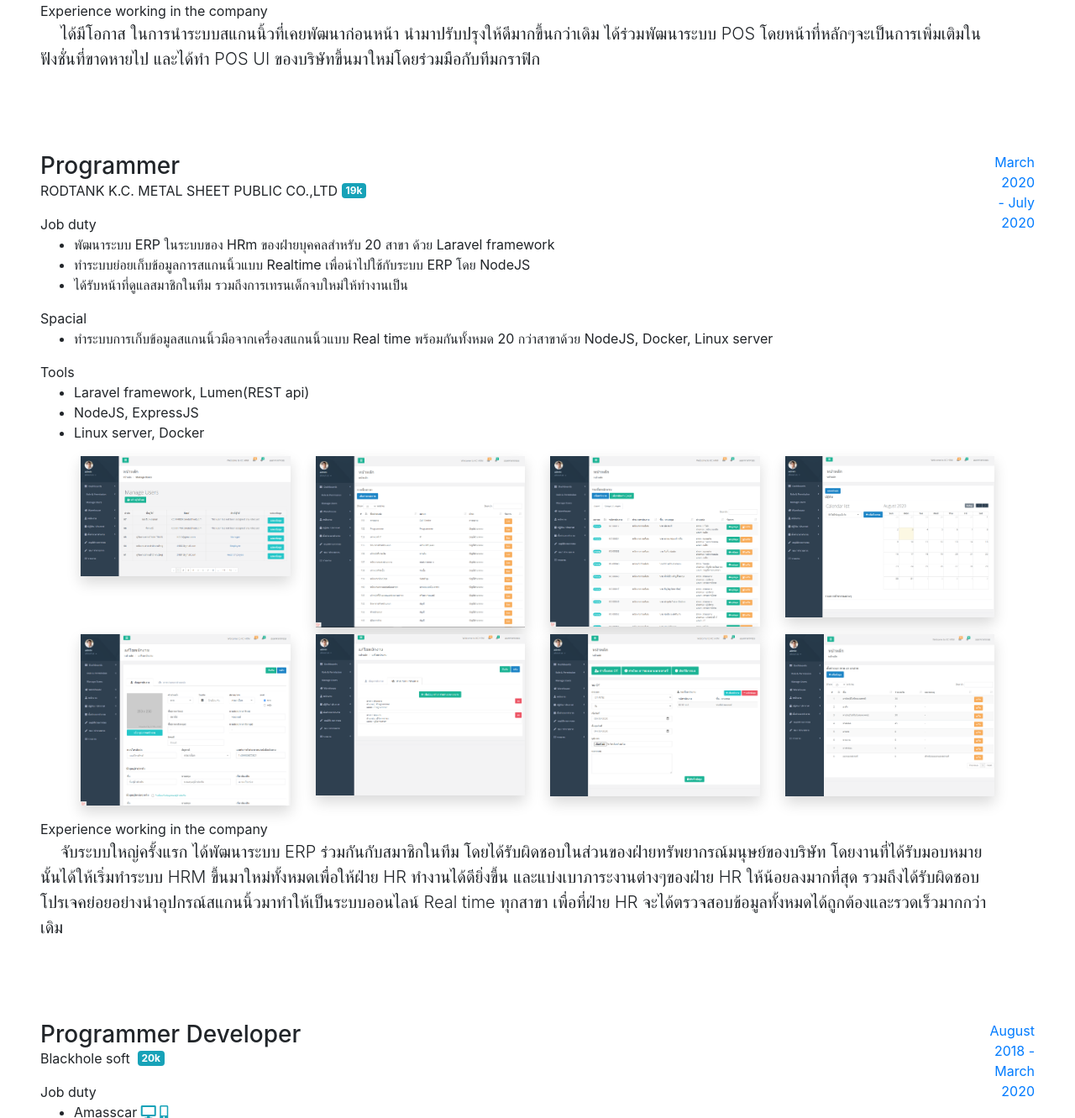
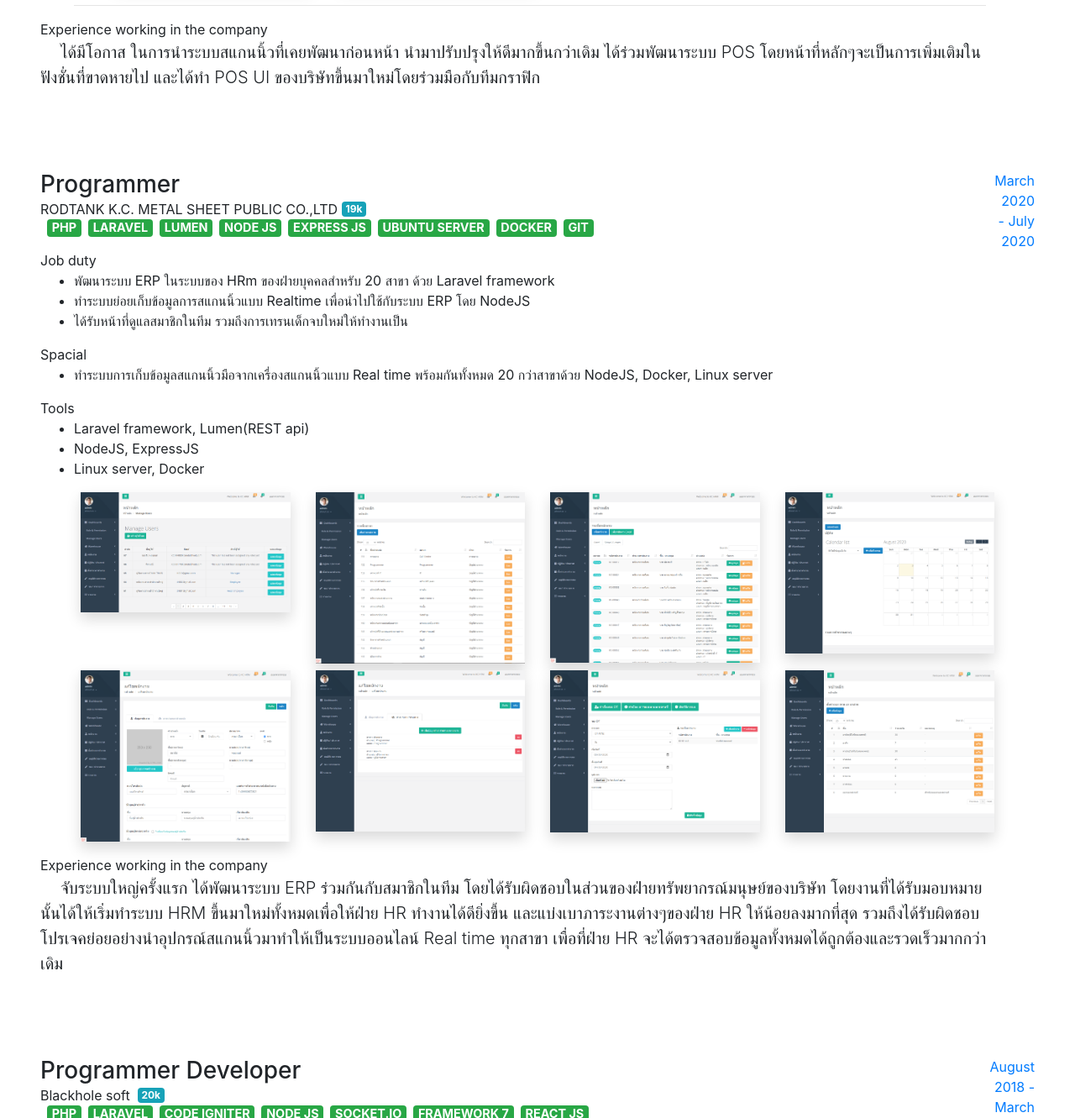
Before and after one commit to rxpoison/rxpoison.github.io, a website with bundled scripts: page index.html in a window 1280 px wide. Shown: the part 2138-3469 px from the top of the page at 84% size. Built offline with nearby package versions, Linux system fonts and the light colour scheme; a web font is replaced by a local one.

Commit message:
update skill job exp

```diff
--- a/index.html
+++ b/index.html
@@ -31,9 +31,12 @@
       backdrop-filter: blur(15px) !important;
     }
 
-    /* .modal-lg {
-      max-width: 1080px !important;
-    } */
+    .bottomheading {
+      text-transform: uppercase;
+      font-weight: 300;
+      font-family: 'Saira Extra Condensed', -apple-system, BlinkMacSystemFont, 'Segoe UI', Roboto, 'Helvetica Neue', Arial, sans-serif, 'Apple Color Emoji', 'Segoe UI Emoji', 'Segoe UI Symbol', 'Noto Color Emoji';
+      font-size: 1.2rem;
+    }
   </style>
 
 </head>
@@ -113,7 +116,8 @@
         <p class="lead mb-5">
           ในเวลาว่างๆนั้น ชอบที่จะเรียนรู้สิ่งใหม่ๆ ชอบที่จะศึกษาอะไรแปลกๆแล้วนำมาแลกเปลี่ยนกันกับทีม
           นิสัยส่วนตัวเป็นคนที่ชอบช่วยเหลือผู้อื่น แต่บางทีก็มักที่จะเข้าไปติดในปัญหานั้นกับผู้อื่นตลอด
-          เป็นคนที่รักสัตว์เอามากๆ โดยเฉพาะแมว <a href="javascript:void(0)" id="show-my-cat" src="./img/project/my cat.jpg">😻</a> และเป็นคนที่รักการเขียนโปรแกรมมากๆ ❤️
+          เป็นคนที่รักสัตว์เอามากๆ โดยเฉพาะแมว <a href="javascript:void(0)" id="show-my-cat"
+            src="./img/project/my cat.jpg">😻</a> และเป็นคนที่รักการเขียนโปรแกรมมากๆ ❤️
         </p>
         <div class="social-icons">
 
@@ -139,8 +143,17 @@
         <div class="resume-item d-flex flex-column flex-md-row justify-content-between mb-5">
           <div class="resume-content">
             <h3 class="mb-0">Programmer Developer</h3>
-            <div class="subheading mb-3 d-flex align-items-center">JND web &nbsp;<span class="badge badge-info">
+            <div class="subheading d-flex align-items-center">JND web &nbsp;<span class="badge badge-info">
                 35k</span></div>
+                <div class="bottomheading mb-3 d-flex align-items-center">
+                  <span class="badge badge-success ml-2">PHP</span>
+                  <span class="badge badge-success ml-2">Laravel</span>
+                  <span class="badge badge-success ml-2">Lumen</span>
+                  <span class="badge badge-success ml-2">Node js</span>
+                  <span class="badge badge-success ml-2">Express js</span>
+                  <span class="badge badge-success ml-2">Electron js</span>
+                  <span class="badge badge-success ml-2">Microsoft Power BI</span>
+                </div>
             <span>Job duty</span>
             <ul>
               <li>
@@ -161,7 +174,8 @@
                 </ul>
                 <ul style="list-style-type: none;">
                   <li>
-                    ระบบ POS สำหรับร้านอาหารที่ต้องการจัดการร้านค้าตัวเอง มีการจัดการโปรโมชั่นเสริม การจัดโต๊ะ การคิดเงิน พัฒนามาใช้กับเครื่อง POS โดยเฉพาะ
+                    ระบบ POS สำหรับร้านอาหารที่ต้องการจัดการร้านค้าตัวเอง มีการจัดการโปรโมชั่นเสริม การจัดโต๊ะ
+                    การคิดเงิน พัฒนามาใช้กับเครื่อง POS โดยเฉพาะ
                   </li>
                 </ul>
                 <div class="w-100 pl-5 my-2">
@@ -183,7 +197,8 @@
               </li>
 
               <li>
-                Softprompt - Time attendance <i class="fas fa-desktop text-info"></i> <i class="fas fa-cash-register text-info"></i>
+                Softprompt - Time attendance <i class="fas fa-desktop text-info"></i> <i
+                  class="fas fa-cash-register text-info"></i>
                 <ul>
                   <span>Tools</span>
                   <ul>
@@ -194,7 +209,9 @@
                 </ul>
                 <ul style="list-style-type: none;">
                   <li>
-                    พัฒนาระบบสแกนนิ้วเพื่อเก็บข้อมูลการเข้าทำงานก่อนเข้าใช้งานบนเครื่อง POS ตามกะงานที่กำหนดไว้ของพนักงานแต่ละคน โดยหน้า Login สามารถ Sync ข้อมูลของพนักงานจาก Cloud มาเก็บไว้ใน เครื่อง POS ได้
+                    พัฒนาระบบสแกนนิ้วเพื่อเก็บข้อมูลการเข้าทำงานก่อนเข้าใช้งานบนเครื่อง POS
+                    ตามกะงานที่กำหนดไว้ของพนักงานแต่ละคน โดยหน้า Login สามารถ Sync ข้อมูลของพนักงานจาก Cloud มาเก็บไว้ใน
+                    เครื่อง POS ได้
                   </li>
                 </ul>
                 <div class="w-100 pl-5 my-2">
@@ -235,7 +252,8 @@
                   </ul>
                 </ul>
                 <ul style="list-style-type: none;">
-                  <li>สร้าง Dataset ใน Power BI ของ Microsoft ในฟังชั่น API Real time โดยใช้ Lumen เป็น REST API ไว้ Sync ข้อมูลของลูกค้าที่ต้องการวิเคราะห์ระบบจาก Cloud server ไปที่ Power BI
+                  <li>สร้าง Dataset ใน Power BI ของ Microsoft ในฟังชั่น API Real time โดยใช้ Lumen เป็น REST API ไว้
+                    Sync ข้อมูลของลูกค้าที่ต้องการวิเคราะห์ระบบจาก Cloud server ไปที่ Power BI
                     หลังจากนั้นเอาข้อมูลมาวิเคราะห์ในเชิง Data mining ต่อ
                   </li>
                 </ul>
@@ -262,8 +280,10 @@
 
             <span>Experience working in the company</span>
             <p class="lead mb-5">
-              <span class="pl-4">ได้มีโอกาส</span> ในการนำระบบสแกนนิ้วที่เคยพัฒนาก่อนหน้า นำมาปรับปรุงให้ดีมากขึ้นกว่าเดิม ได้ร่วมพัฒนาระบบ POS
-              โดยหน้าที่หลักๆจะเป็นการเพิ่มเติมในฟังชั่นที่ขาดหายไป และได้ทำ POS UI ของบริษัทขึ้นมาใหม่โดยร่วมมือกับทีมกราฟิก
+              <span class="pl-4">ได้มีโอกาส</span> ในการนำระบบสแกนนิ้วที่เคยพัฒนาก่อนหน้า
+              นำมาปรับปรุงให้ดีมากขึ้นกว่าเดิม ได้ร่วมพัฒนาระบบ POS
+              โดยหน้าที่หลักๆจะเป็นการเพิ่มเติมในฟังชั่นที่ขาดหายไป และได้ทำ POS UI
+              ของบริษัทขึ้นมาใหม่โดยร่วมมือกับทีมกราฟิก
             </p>
 
           </div>
@@ -276,8 +296,18 @@
         <div class="resume-item d-flex flex-column flex-md-row justify-content-between mb-5">
           <div class="resume-content">
             <h3 class="mb-0">Programmer</h3>
-            <div class="subheading mb-3 d-flex align-items-center">RODTANK K.C. METAL SHEET PUBLIC CO.,LTD&nbsp;<span
+            <div class="subheading d-flex align-items-center">RODTANK K.C. METAL SHEET PUBLIC CO.,LTD&nbsp;<span
                 class="badge badge-info"> 19k</span></div>
+                <div class="bottomheading mb-3 d-flex align-items-center">
+                  <span class="badge badge-success ml-2">PHP</span>
+                  <span class="badge badge-success ml-2">Laravel</span>
+                  <span class="badge badge-success ml-2">Lumen</span>
+                  <span class="badge badge-success ml-2">Node js</span>
+                  <span class="badge badge-success ml-2">Express js</span>
+                  <span class="badge badge-success ml-2">Ubuntu server</span>
+                  <span class="badge badge-success ml-2">Docker</span>
+                  <span class="badge badge-success ml-2">Git</span>
+                </div>
             <span>Job duty</span>
             <ul>
               <li>
@@ -339,9 +369,12 @@
             </div>
             <span>Experience working in the company</span>
             <p class="lead mb-5">
-              <span class="pl-4">จับระบบใหญ่ครั้งแรก</span> ได้พัฒนาระบบ ERP ร่วมกันกับสมาชิกในทีม โดยได้รับผิดชอบในส่วนของฝ่ายทรัพยากรณ์มนุษย์ของบริษัท
-              โดยงานที่ได้รับมอบหมายนั้นได้ให้เริ่มทำระบบ HRM ขึ้นมาใหม่ทั้งหมดเพื่อให้ฝ่าย HR ทำงานได้ดียิ่งขึ้น และแบ่งเบาภาระงานต่างๆของฝ่าย HR ให้น้อยลงมากที่สุด
-              รวมถึงได้รับผิดชอบโปรเจคย่อยอย่างนำอุปกรณ์สแกนนิ้วมาทำให้เป็นระบบออนไลน์ Real time ทุกสาขา เพื่อที่ฝ่าย HR จะได้ตรวจสอบข้อมูลทั้งหมดได้ถูกต้องและรวดเร็วมากกว่าเดิม
+              <span class="pl-4">จับระบบใหญ่ครั้งแรก</span> ได้พัฒนาระบบ ERP ร่วมกันกับสมาชิกในทีม
+              โดยได้รับผิดชอบในส่วนของฝ่ายทรัพยากรณ์มนุษย์ของบริษัท
+              โดยงานที่ได้รับมอบหมายนั้นได้ให้เริ่มทำระบบ HRM ขึ้นมาใหม่ทั้งหมดเพื่อให้ฝ่าย HR ทำงานได้ดียิ่งขึ้น
+              และแบ่งเบาภาระงานต่างๆของฝ่าย HR ให้น้อยลงมากที่สุด
+              รวมถึงได้รับผิดชอบโปรเจคย่อยอย่างนำอุปกรณ์สแกนนิ้วมาทำให้เป็นระบบออนไลน์ Real time ทุกสาขา เพื่อที่ฝ่าย HR
+              จะได้ตรวจสอบข้อมูลทั้งหมดได้ถูกต้องและรวดเร็วมากกว่าเดิม
             </p>
 
           </div>
@@ -353,8 +386,17 @@
         <div class="resume-item d-flex flex-column flex-md-row justify-content-between mb-5">
           <div class="resume-content">
             <h3 class="mb-0">Programmer Developer</h3>
-            <div class="subheading mb-3 d-flex align-items-center">Blackhole soft &nbsp;<span class="badge badge-info">
+            <div class="subheading d-flex align-items-center">Blackhole soft &nbsp;<span class="badge badge-info">
                 20k</span></div>
+                <div class="bottomheading mb-3 d-flex align-items-center">
+                  <span class="badge badge-success ml-2">PHP</span>
+                  <span class="badge badge-success ml-2">Laravel</span>
+                  <span class="badge badge-success ml-2">Code igniter</span>
+                  <span class="badge badge-success ml-2">Node js</span>
+                  <span class="badge badge-success ml-2">Socket.io</span>
+                  <span class="badge badge-success ml-2">Framework 7</span>
+                  <span class="badge badge-success ml-2">React js</span>
+                </div>
             <span>Job duty</span>
             <ul>
               <li>
@@ -490,7 +532,8 @@
 
             <span>Experience working in the company</span>
             <p class="lead mb-5">
-              <span class="pl-4">ทำงานครั้งแรก</span> เริ่มงานที่บริษัท Software house และได้รับผิดชอบงานมากมายจากลูกค้า โดยส่วนใหญ่จะเป็นโปรเจคจากลูกค้าคิดมาเกือบทั้งหมด
+              <span class="pl-4">ทำงานครั้งแรก</span> เริ่มงานที่บริษัท Software house และได้รับผิดชอบงานมากมายจากลูกค้า
+              โดยส่วนใหญ่จะเป็นโปรเจคจากลูกค้าคิดมาเกือบทั้งหมด
               ได้รับผิดชอบทั้ง Frontend และ Backend และยังได้เทรนน้องๆฝึกงานให้จบไปเป็นโปรแกรมเมอร์ได้อีกด้วย
             </p>
 
@@ -513,8 +556,10 @@
         <div class="resume-item d-flex flex-column flex-md-row justify-content-between mb-5">
           <div class="resume-content">
             <h3 class="mb-0">Line bot api</h3>
-            <div class="mb-3">มินิโปรเจคเล็กๆ ในการลองทำ Line bot api ตอบรับข้อความจากผู้ใช้ โดยโจทน์คือใช้ API ภายนอกในการดึงค่าเงิน
-              เพื่อนำมาแปลงค่าเงินอย่างง่าย โดยในมินิโปรเจคนี้ได้ทดลองใช้ Express JS ในการทำ Webhook กับ Line Developer พร้อมกับ Deploy โปรเจคที่
+            <div class="mb-3">มินิโปรเจคเล็กๆ ในการลองทำ Line bot api ตอบรับข้อความจากผู้ใช้ โดยโจทน์คือใช้ API
+              ภายนอกในการดึงค่าเงิน
+              เพื่อนำมาแปลงค่าเงินอย่างง่าย โดยในมินิโปรเจคนี้ได้ทดลองใช้ Express JS ในการทำ Webhook กับ Line Developer
+              พร้อมกับ Deploy โปรเจคที่
               Heroku
             </div>
             <ul>
@@ -554,8 +599,10 @@
           <div class="resume-content">
             <h3 class="mb-0">KKU ICEM project</h3>
             <a class="text-info" href="http://kkuicem.com/">Visit here</a>
-            <div class="mb-3">เป็นระบบประชาสัมพันธ์ งานแข่งขันตอบปัญหาทางการแพทย์ระดับนานาชาติ คณะแพทย์ศาสตร์ มหาวิทยาลัยขอนแก่น ที่ถูกจัดขึ้นทุกปี
-              โดยระบบพัฒนาขึ้นด้วย Laravel ใน Docker (Laradock) รวมถึงใช้งาน Pm2 ในการจัดการ Socket.io ในการทำ Event การสอบแบบ Real time โดยทั้งหมดนั้น
+            <div class="mb-3">เป็นระบบประชาสัมพันธ์ งานแข่งขันตอบปัญหาทางการแพทย์ระดับนานาชาติ คณะแพทย์ศาสตร์
+              มหาวิทยาลัยขอนแก่น ที่ถูกจัดขึ้นทุกปี
+              โดยระบบพัฒนาขึ้นด้วย Laravel ใน Docker (Laradock) รวมถึงใช้งาน Pm2 ในการจัดการ Socket.io ในการทำ Event
+              การสอบแบบ Real time โดยทั้งหมดนั้น
               Deploy โปรเจคไว้ใน Ubuntu ที่ Server ของ Digital ocean และยังได้ป้องกันความปลอดภัยด้วย Cloudflare
             </div>
             <ul>
@@ -691,59 +738,7 @@
           </li>
         </ul>
 
-        <!-- <ul class="fa-ul mb-0">
-          <li class="check-icon">
-            Javascript, Jquery, Ajax
-          </li>
-          <li class="check-icon">
-            Node JS, Koa JS, Express JS
-          </li>
-          <li class="check-icon">
-            Ionic, React JS
-          </li>
-          <li class="check-icon">
-            Websocket, Socket.io
-          </li>
-          <li class="check-icon">
-            HTML5, CSS3, Bootstrap
-          </li>
-          <li class="check-icon">
-            Github, Command line
-          </li>
-          <li class="check-icon">
-            Laravel / Lumen framework
-          </li>
-          <li class="check-icon">
-            CodeIgniter framework
-          </li>
-          <li class="check-icon">
-            Yii2 framework
-          </li>
-          <li class="check-icon">
-            Framework 7 <small class="text-info">Application</small>
-          </li>
-          <li class="check-icon">
-            PHP
-          </li>
-          <li class="check-icon">
-            MySQL
-          </li>
-          <li class="check-icon">
-            Docker
-          </li>
-          <li class="check-icon">
-            Google cloud platform, Digital ocean, Amazon web service
-          </li>
-          <li class="question-icon">
-            Firebase,MongGO DB <small class="text-danger">*Learning</small>
-          </li>
-          <li class="question-icon">
-            React native <small class="text-danger">*Learning</small>
-          </li>
-          <li class="question-icon">
-            Flutter <small class="text-danger">*Learning</small>
-          </li>
-        </ul> -->
+
 
         <div class="subheading mt-3 mb-3">Other &amp; skill</div>
         <ul class="fa-ul mb-0">
@@ -796,7 +791,7 @@
       modal.modal('show')
     })
 
-    $('#show-my-cat').click(function(){
+    $('#show-my-cat').click(function () {
       let img = $(this).attr('src')
       let modal = $('#show-img')
       modal.find('img').attr('src', img)
```
